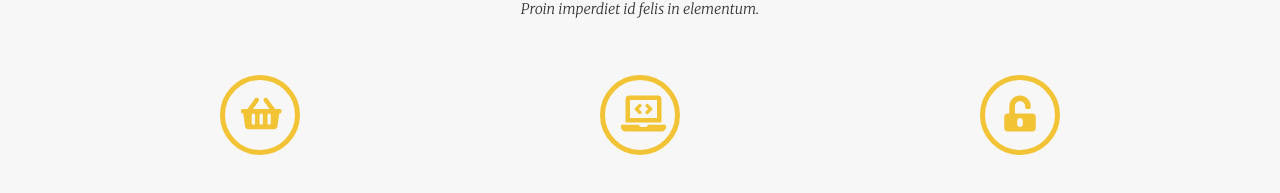
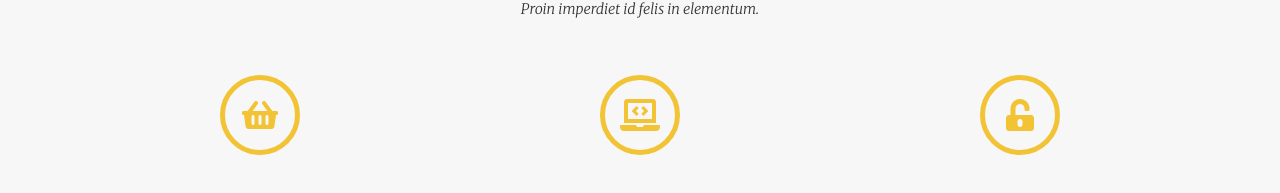
Before and after one commit to kai-mareving/golden-landingpage, a website: page index.html in a window 1280 px wide. Shown: the part 950-1143 px from the top of the page. Drawn offline with Linux system fonts and the light colour scheme.

Commit message:
Remove padding from icons-add lineheight and text align center

```diff
--- a/sass/style.scss
+++ b/sass/style.scss
@@ -124,10 +124,11 @@ body {
     margin-top: 74px;
     .row { padding-bottom: 40px; }
     i[class*="fas"] {
-        font-size: 36px;
+        font-size: 32px;
         width: 80px;
         height: 80px;
-        padding: 16px;
+        line-height: 70px;
+        text-align: center;
         color: $color-yellow;
         border: 5px solid $color-yellow;
         border-radius: 50%;
```
Also changed, not shown: css/style.css, 1 other file.
